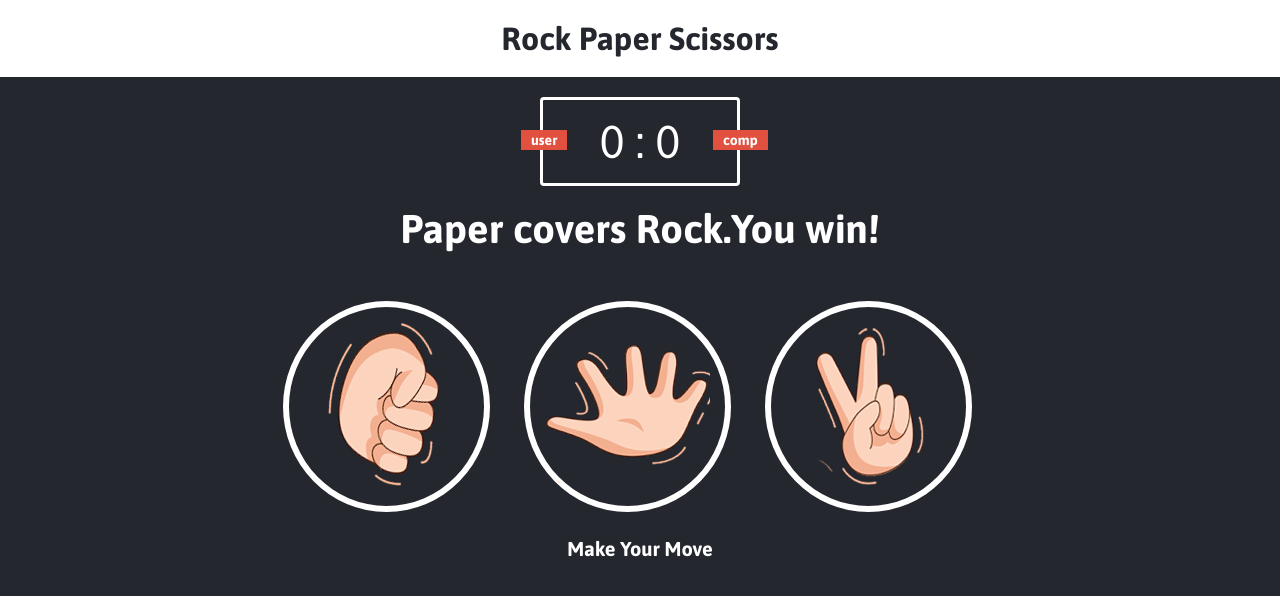
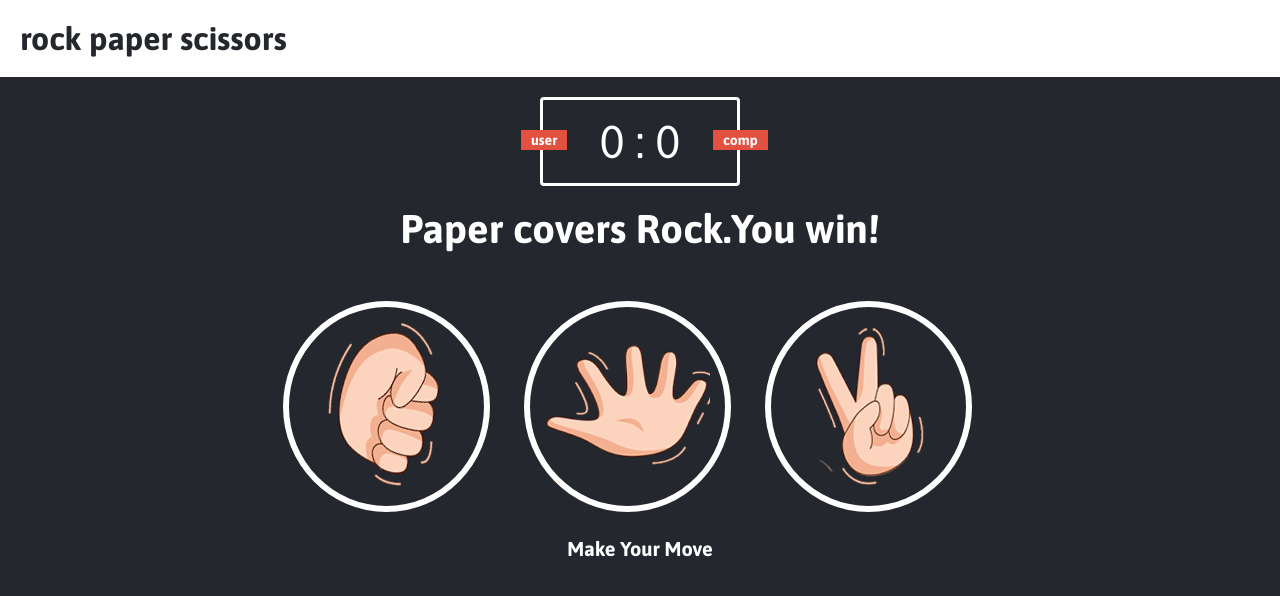
Before and after one commit to rajat-07/rockPaperScissors, a plain HTML site: page index.html in a window 1280 px wide. Drawn offline with Linux system fonts and the light colour scheme.

Commit message:
Updated website

```diff
--- a/index.html
+++ b/index.html
@@ -6,7 +6,7 @@
 </head>
 <body>
 	<header>
-		<h1>Rock Paper Scissors</h1>
+		<h1>rock paper scissors</h1>
 	</header>
 	<div class="score-board">
 		<div id="user-label" class="badge">user</div>
--- a/style.css
+++ b/style.css
@@ -18,7 +18,7 @@ header{
 
 header > h1{
 	color: #24272E;
-	text-align: center;
+	text-align: left;
 	font-family: Asap,sans-serif;
 }
 
```
